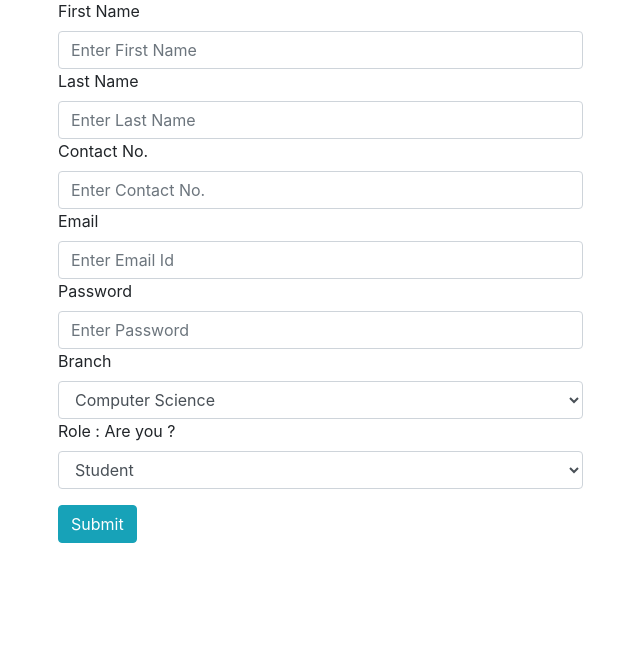
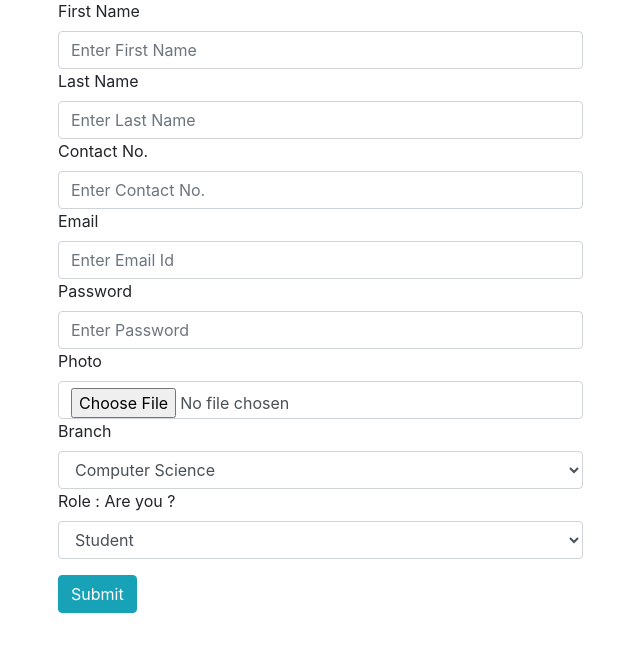
Before and after one commit to ShubhamSaini3431/NotesSharingSite, a Django app: page /user_signup/ in a window 1280 px wide; the page is wider, and only the part inside the window is pictured. Shown: the part 285-944 px from the top of that part, without its empty margins (356-996 px from the left). Before the commit the page ends 828 px from the top of that part, so only its background shows below. Run offline with Django 3.2, Linux system fonts and the light colour scheme; some libraries are stand-ins or nearby versions.

Commit message:
backend_changes_1

```diff
--- a/app/models.py
+++ b/app/models.py
@@ -6,6 +6,7 @@ class Signup(models.Model):
     user = models.ForeignKey(User,on_delete= models.CASCADE)
     contact = models.CharField(max_length=10)
     branch = models.CharField(max_length=30)
+    photo = models.FileField(null=True)
     role = models.CharField(max_length=20)
 
     def __str__(self):
--- a/app/templates/user_signup.html
+++ b/app/templates/user_signup.html
@@ -25,6 +25,8 @@
                 <input type="email" name="e_mail" class="form-control" placeholder="Enter Email Id">
                 <label>Password</label>
                 <input type="password" name="password" class="form-control" placeholder="Enter Password">
+                <label>Photo</label>
+                <input type="file" name="photo" class="form-control" placeholder="Add your photo">
                 <label>Branch</label>
                 <select class="form-control" name="branch">
                     <option value="Computer Science">Computer Science</option>
--- a/app/views.py
+++ b/app/views.py
@@ -61,10 +61,11 @@ def user_signup(request):
         p= request.POST['password']
         b = request.POST['branch']
         r = request.POST['role']
+        q = request.FILES['photo']
 
         try:
             user = User.objects.create_user(username = e,password = p,first_name = f,last_name = l)
-            Signup.objects.create(user=user,contact = c, branch =b,role =r)
+            Signup.objects.create(user=user,contact = c, branch =b,role =r,photo =q)
             error = "no"
         except:
             error = "yes"
```
Also changed, not shown: app/templates/profile.html (+11 -0 lines), app/migrations/0002_signup_photo.py (added), app/migrations/0003_auto_20200819_2205.py (added), app/migrations/0004_auto_20200819_2217.py (added), app/migrations/0005_auto_20200819_2222.py (added), db.sqlite3.
